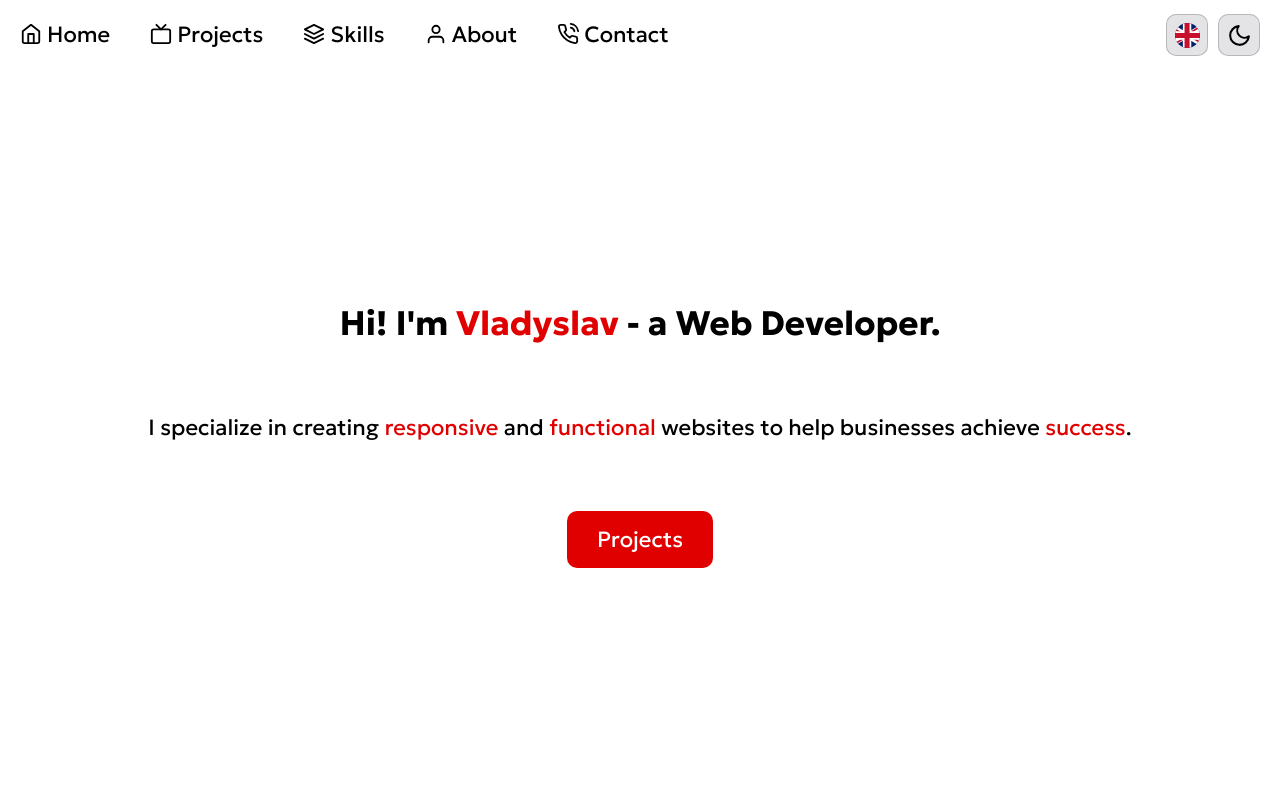
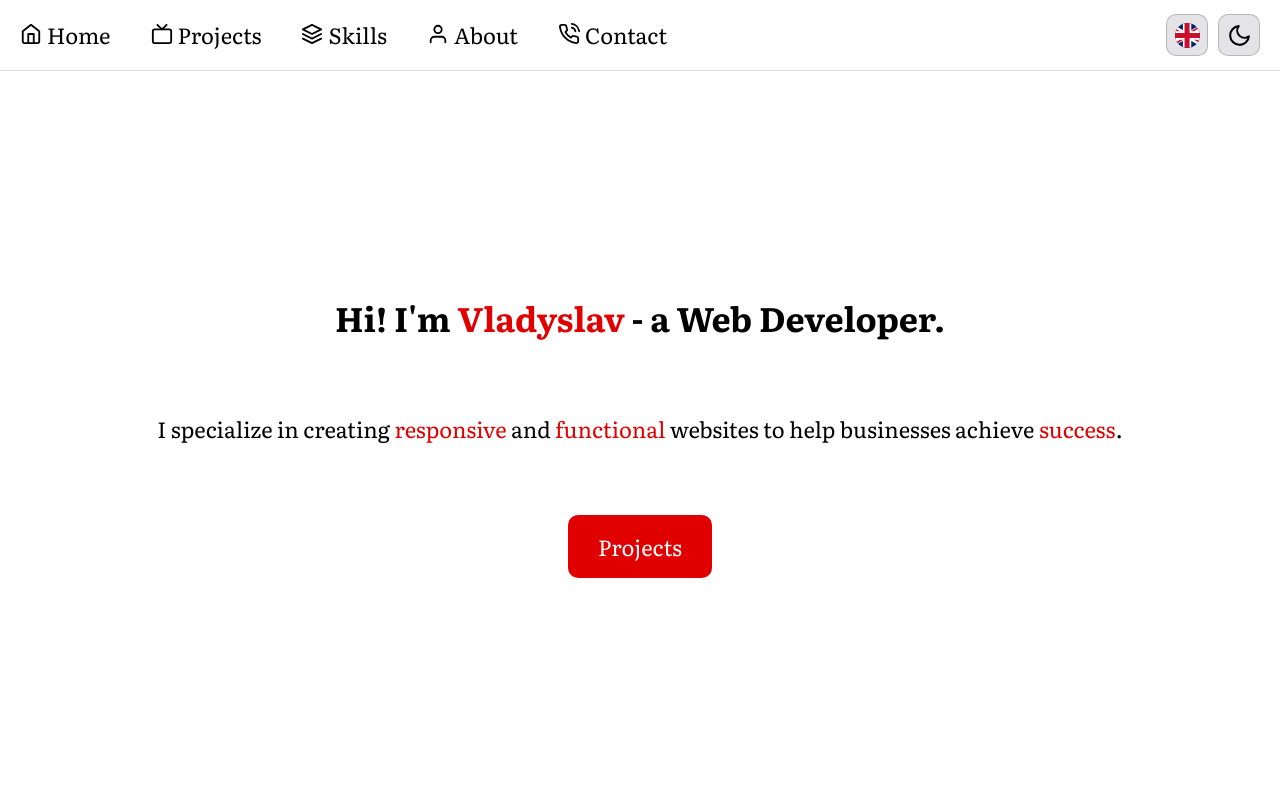
Before and after one commit to regmysss/regmysss.github.io, a React (Vite) app: page / in a window 1280 px wide. Shown: the top 800 px of the page. Built offline with nearby package versions, Linux system fonts and the light colour scheme.

Commit message:
feat: update font family to Literata and enhance hover effects in header and project box styles

```diff
--- a/index.html
+++ b/index.html
@@ -6,7 +6,9 @@
   <meta name="viewport" content="width=device-width, initial-scale=1.0" />
   <link rel="preconnect" href="https://fonts.googleapis.com">
   <link rel="preconnect" href="https://fonts.gstatic.com" crossorigin>
-  <link href="https://fonts.googleapis.com/css2?family=Geologica:wght@100..900&display=swap" rel="stylesheet">
+  <link
+    href="https://fonts.googleapis.com/css2?family=Literata:ital,opsz,wght@0,7..72,200..900;1,7..72,200..900&display=swap"
+    rel="stylesheet">
   <title>Vladyslav Yarmoliuk</title>
 </head>
 
--- a/src/components/Header.jsx
+++ b/src/components/Header.jsx
@@ -78,7 +78,7 @@ export const Header = () => {
                                                             transition={{ duration: 0.3, delay: index * 0.1 }}
                                                             onClick={toggleMenu}
                                                         >
-                                                            <a href={item.href}><item.icon />{t(item.localizationKey)}</a>
+                                                            <a href={item.href}><item.icon />{t(item.label)}</a>
                                                         </motion.li>
                                                     ))
                                                 }
--- a/src/components/UI/ProjectBox/projectBox.css
+++ b/src/components/UI/ProjectBox/projectBox.css
@@ -80,10 +80,12 @@
     cursor: pointer;
 }
 
-.project-btns button:hover,
-.project-btns a:hover {
-    background-color: var(--hover-bg-color);
-    transition: background-color 0.2s ease;
+@media (hover: hover) {
+    .project-btns button:hover,
+    .project-btns a:hover {
+        background-color: var(--hover-bg-color);
+        transition: background-color 0.2s ease;
+    }
 }
 
 .project-title {
--- a/src/index.css
+++ b/src/index.css
@@ -1,7 +1,7 @@
 * {
   margin: 0;
   padding: 0;
-  font-family: "Geologica", sans-serif;
+  font-family: "Literata", serif;
   -webkit-tap-highlight-color: transparent;
   -webkit-tap-highlight-color: rgba(0, 0, 0, 0);
 }
--- a/src/styles/header.css
+++ b/src/styles/header.css
@@ -7,6 +7,7 @@
     width: 100%;
     box-shadow: 0 1px 15px var(--main-shadow-color);
     color: var(--main-text-color);
+    border-bottom: var(--main-border);
 }
 
 .header-wrapper {
@@ -74,11 +75,13 @@
     border-radius: 10px;
 }
 
-.btn-menu:hover,
-.btn-theme:hover,
-.btn-lang:hover {
-    background-color: var(--hover-bg-color);
-    transition: background-color 0.2s ease;
+@media (hover: hover) {
+
+    .btn-theme:hover,
+    .btn-lang:hover {
+        background-color: var(--hover-bg-color);
+        transition: background-color 0.2s ease;
+    }
 }
 
 .btn-lang,
@@ -95,7 +98,7 @@
 }
 
 .btn-menu {
-    font-size: 20px;
+    font-size: 30px;
 }
 
 .btn-lang .icon {
```
